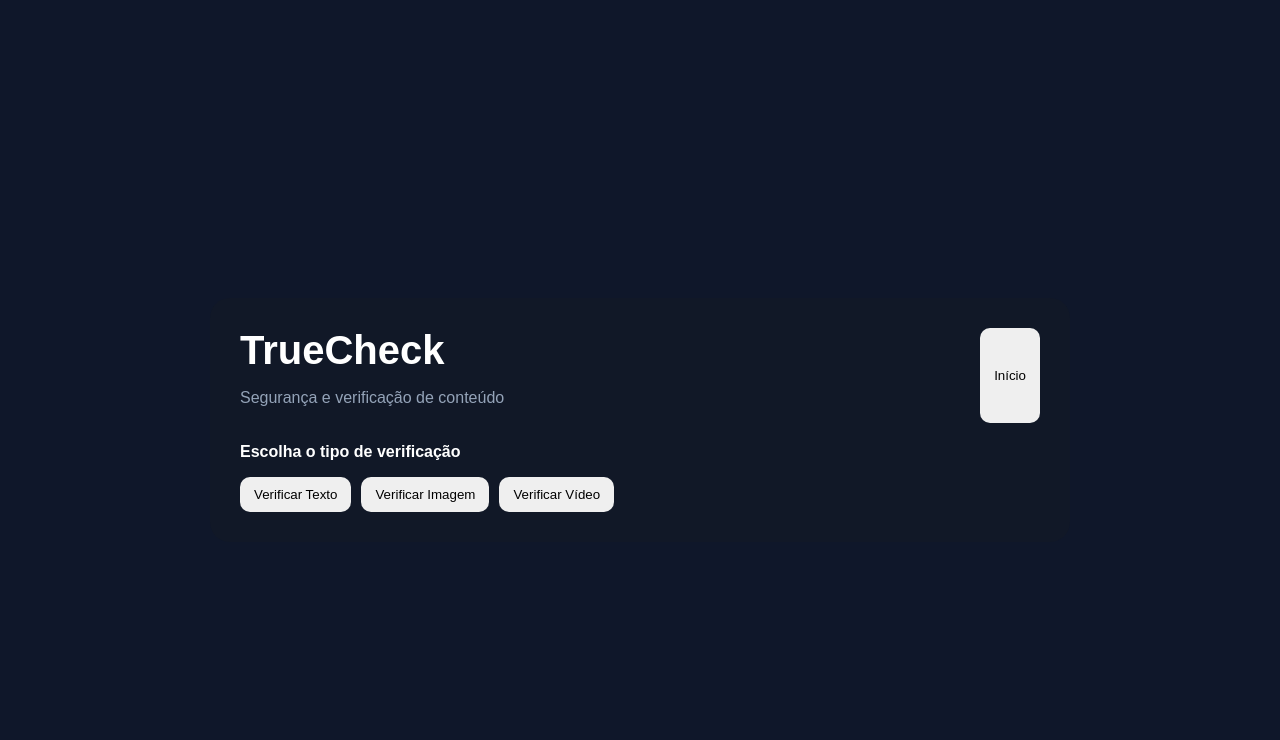
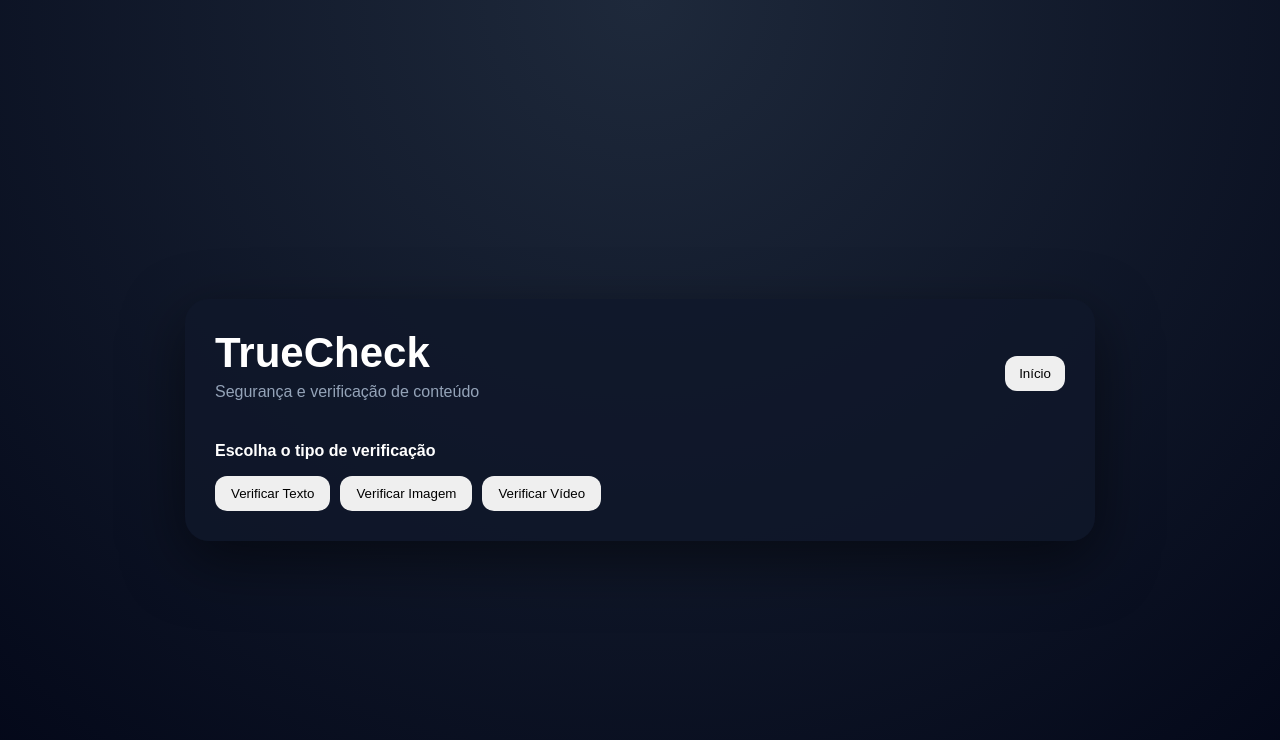
Before and after one commit to jbenhor-bot/truecheck, a Next.js app: page / in a window 1280 px wide. Shown: the top 740 px of the page. Built offline with nearby package versions, Linux system fonts and the light colour scheme.

Commit message:
Update page.js

```diff
--- a/app/page.js
+++ b/app/page.js
@@ -6,17 +6,15 @@ export default function Home() {
 
   const [mode, setMode] = useState("");
   const [text, setText] = useState("");
-  const [textResult, setTextResult] = useState(null);
+  const [result, setResult] = useState(null);
 
   async function analyzeText() {
 
     if (!text.trim()) {
-      setTextResult({
-        classification: "Nenhum texto inserido.",
-        size: 0,
-        sentences: 0,
-        observation: "Cole um texto para iniciar a análise.",
-        nextStep: "Adicionar conteúdo para triagem inicial."
+      setResult({
+        classification: "Nenhum texto inserido",
+        summary: "Cole um texto para iniciar a verificação.",
+        recommendation: "Adicionar conteúdo para análise."
       });
       return;
     }
@@ -33,70 +31,79 @@ export default function Home() {
 
       const data = await response.json();
 
-      setTextResult({
-        classification: data.classification || "Análise recebida",
-        size: text.length,
-        sentences: text.split(/[.!?]+/).filter(s => s.trim()).length,
-        observation: data.summary || "IA analisou o texto.",
-        nextStep: data.recommendation || "Consultar fontes confiáveis."
-      });
+      setResult(data);
 
     } catch (error) {
 
-      setTextResult({
-        classification: "Erro na análise.",
-        size: text.length,
-        sentences: 0,
-        observation: "Não foi possível conectar com o sistema de IA.",
-        nextStep: "Tente novamente."
+      setResult({
+        classification: "Erro",
+        summary: "Não foi possível conectar com a IA.",
+        recommendation: "Tente novamente."
       });
 
     }
 
   }
 
-  function resetAll() {
+  function reset() {
     setMode("");
     setText("");
-    setTextResult(null);
+    setResult(null);
   }
 
   return (
     <main style={{
       minHeight: "100vh",
       display: "flex",
+      justifyContent: "center",
       alignItems: "center",
-      justifyContent: "center",
-      background: "#0f172a",
+      background: "radial-gradient(circle at top, #1e293b, #020617)",
       fontFamily: "Arial",
+      color: "white",
       padding: 20
     }}>
 
       <div style={{
         width: "100%",
-        maxWidth: 800,
-        background: "#111827",
+        maxWidth: 850,
+        background: "rgba(15,23,42,0.8)",
+        borderRadius: 24,
         padding: 30,
-        borderRadius: 20,
-        color: "white"
+        boxShadow: "0 20px 60px rgba(0,0,0,0.5)"
       }}>
 
-        <div style={{display:"flex",justifyContent:"space-between"}}>
+        <div style={{
+          display: "flex",
+          justifyContent: "space-between",
+          alignItems: "center"
+        }}>
 
           <div>
-            <h1 style={{fontSize:40,margin:0}}>TrueCheck</h1>
-            <p style={{color:"#94a3b8"}}>
+
+            <h1 style={{
+              margin: 0,
+              fontSize: 42,
+              fontWeight: 700
+            }}>
+              TrueCheck
+            </h1>
+
+            <p style={{
+              color: "#94a3b8",
+              marginTop: 6
+            }}>
               Segurança e verificação de conteúdo
             </p>
+
           </div>
 
           <button
-            onClick={resetAll}
+            onClick={reset}
             style={{
-              padding:"10px 14px",
-              borderRadius:10,
-              border:"none",
-              cursor:"pointer"
+              padding: "10px 14px",
+              borderRadius: 12,
+              border: "none",
+              cursor: "pointer"
             }}
           >
             Início
@@ -105,43 +112,46 @@ export default function Home() {
         </div>
 
         {!mode && (
-          <div style={{marginTop:20}}>
 
-            <p style={{fontWeight:700}}>Escolha o tipo de verificação</p>
+          <div style={{ marginTop: 25 }}>
 
-            <div style={{display:"flex",gap:10}}>
+            <p style={{ fontWeight: 700 }}>
+              Escolha o tipo de verificação
+            </p>
+
+            <div style={{
+              display: "flex",
+              gap: 10,
+              marginTop: 10
+            }}>
 
               <button
-                onClick={()=>setMode("text")}
+                onClick={() => setMode("text")}
                 style={{
-                  padding:"10px 14px",
-                  borderRadius:10,
-                  border:"none",
-                  cursor:"pointer"
+                  padding: "10px 16px",
+                  borderRadius: 12,
+                  border: "none",
+                  cursor: "pointer"
                 }}
               >
                 Verificar Texto
               </button>
 
               <button
-                onClick={()=>setMode("image")}
                 style={{
-                  padding:"10px 14px",
-                  borderRadius:10,
-                  border:"none",
-                  cursor:"pointer"
+                  padding: "10px 16px",
+                  borderRadius: 12,
+                  border: "none"
                 }}
               >
                 Verificar Imagem
               </button>
 
               <button
-                onClick={()=>setMode("video")}
                 style={{
-                  padding:"10px 14px",
-                  borderRadius:10,
-                  border:"none",
-                  cursor:"pointer"
+                  padding: "10px 16px",
+                  borderRadius: 12,
+                  border: "none"
                 }}
               >
                 Verificar Vídeo
@@ -150,50 +160,59 @@ export default function Home() {
             </div>
 
           </div>
+
         )}
 
         {mode === "text" && (
 
-          <div style={{marginTop:20}}>
+          <div style={{ marginTop: 25 }}>
 
             <h2>Verificar Texto</h2>
 
             <textarea
+              rows={8}
               value={text}
-              onChange={(e)=>setText(e.target.value)}
-              rows={8}
-              placeholder="Cole aqui o texto..."
+              onChange={(e) => setText(e.target.value)}
+              placeholder="Cole aqui a notícia ou texto..."
               style={{
-                width:"100%",
-                padding:12,
-                borderRadius:10,
-                border:"1px solid #374151",
-                background:"#020617",
-                color:"white"
+                width: "100%",
+                padding: 12,
+                borderRadius: 12,
+                border: "1px solid #374151",
+                background: "#020617",
+                color: "white",
+                marginTop: 10
               }}
             />
 
-            <div style={{display:"flex",gap:10,marginTop:12}}>
+            <div style={{
+              display: "flex",
+              gap: 10,
+              marginTop: 12
+            }}>
 
               <button
                 onClick={analyzeText}
                 style={{
-                  padding:"10px 14px",
-                  borderRadius:10,
-                  border:"none",
-                  cursor:"pointer"
+                  padding: "10px 16px",
+                  borderRadius: 12,
+                  border: "none",
+                  cursor: "pointer"
                 }}
               >
                 Verificar
               </button>
 
               <button
-                onClick={()=>{setText("");setTextResult(null);}}
+                onClick={() => {
+                  setText("");
+                  setResult(null);
+                }}
                 style={{
-                  padding:"10px 14px",
-                  borderRadius:10,
-                  border:"none",
-                  cursor:"pointer"
+                  padding: "10px 16px",
+                  borderRadius: 12,
+                  border: "none",
+                  cursor: "pointer"
                 }}
               >
                 Limpar
@@ -201,23 +220,29 @@ export default function Home() {
 
             </div>
 
-            {textResult && (
+            {result && (
 
               <div style={{
-                marginTop:20,
-                padding:15,
-                borderRadius:12,
-                background:"#020617",
-                border:"1px solid #374151"
+                marginTop: 20,
+                background: "#020617",
+                padding: 16,
+                borderRadius: 14,
+                border: "1px solid #374151"
               }}>
 
-                <h3>Resultado da análise</h3>
+                <h3>Resultado da verificação</h3>
 
-                <p><b>Classificação:</b> {textResult.classification}</p>
-                <p><b>Tamanho do texto:</b> {textResult.size}</p>
-                <p><b>Frases identificadas:</b> {textResult.sentences}</p>
-                <p><b>Observação:</b> {textResult.observation}</p>
-                <p><b>Próximo passo:</b> {textResult.nextStep}</p>
+                <p>
+                  <b>Classificação:</b> {result.classification}
+                </p>
+
+                <p>
+                  <b>Análise:</b> {result.summary}
+                </p>
+
+                <p>
+                  <b>Recomendação:</b> {result.recommendation}
+                </p>
 
               </div>
 
```
